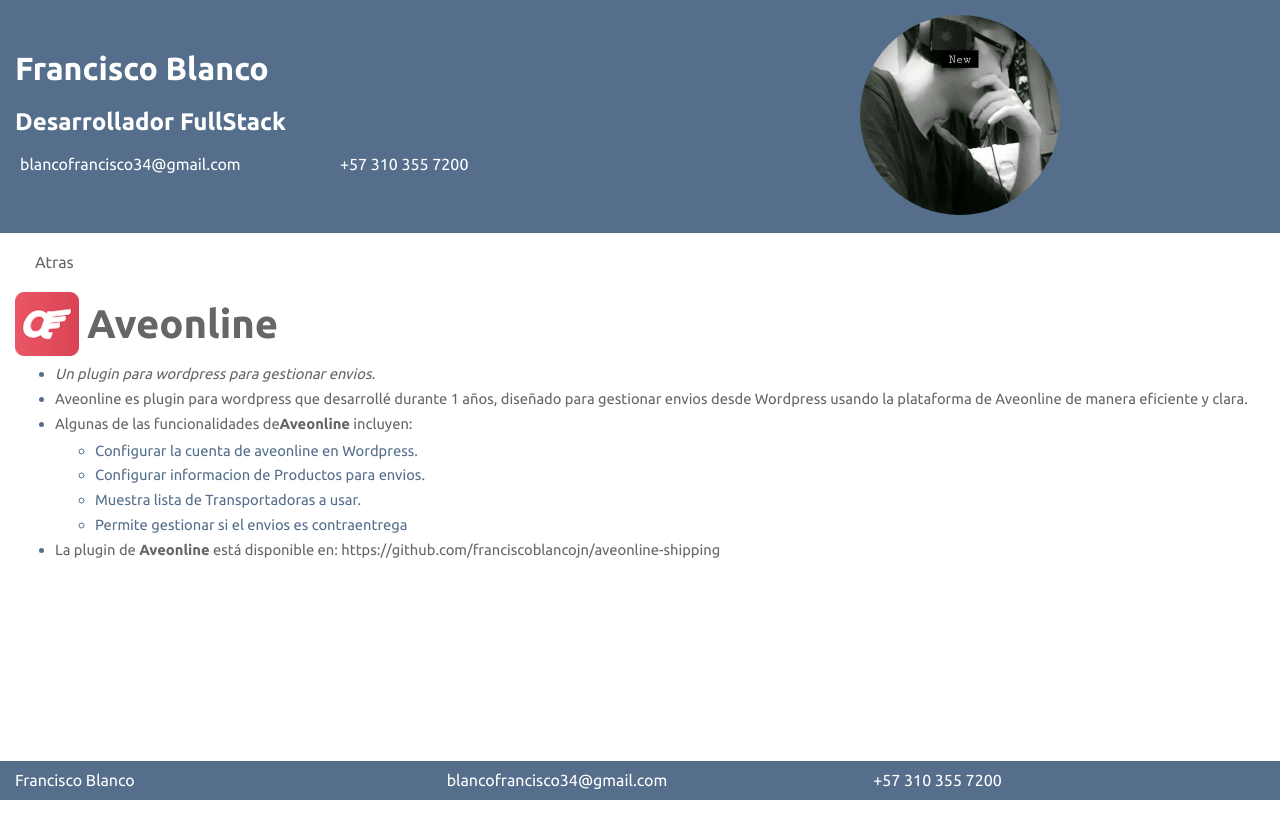
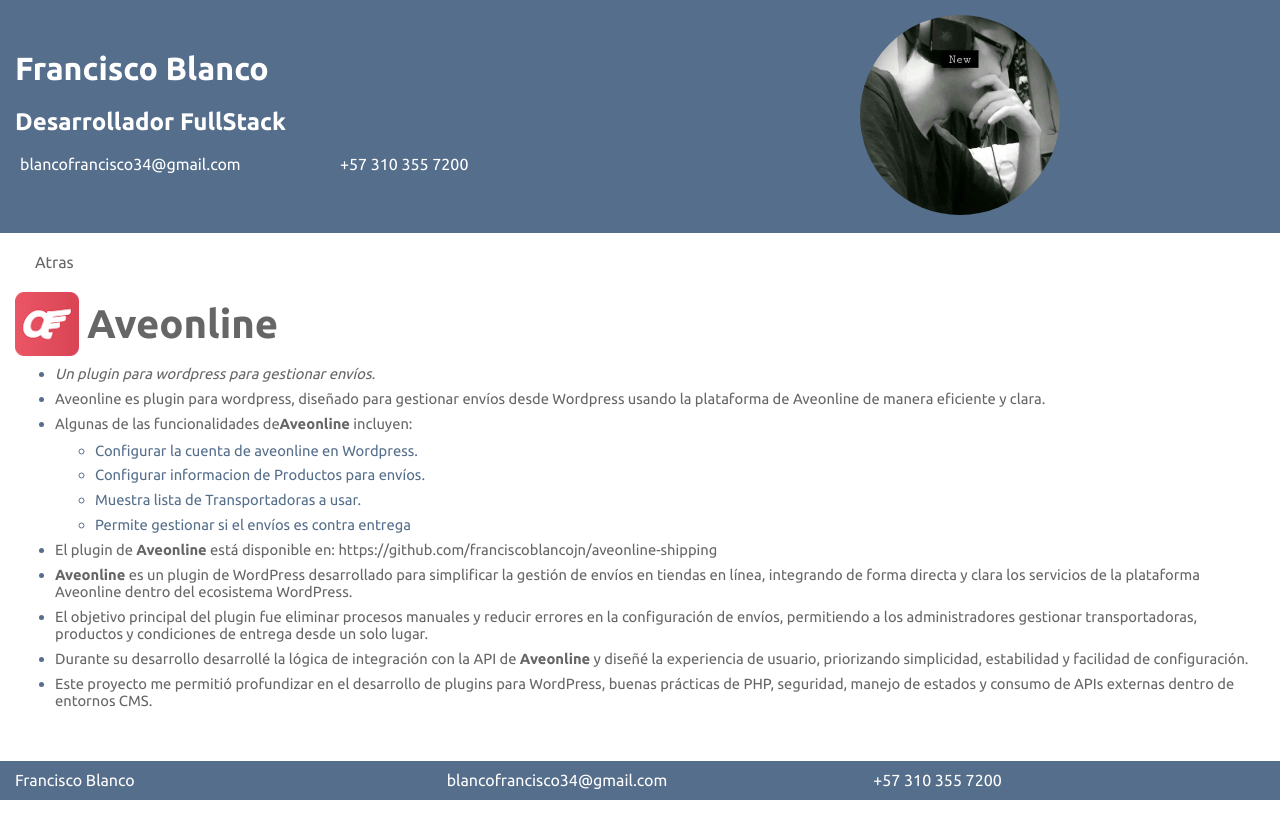
Before and after one commit to franciscoblancojn/franciscoblanco, a Next.js app: page /proyectos-mas-importantes/aveonline in a window 1280 px wide. Shown: the top 838 px of the page. Built offline with nearby package versions, Linux system fonts and the light colour scheme.

Commit message:
add more information and fix errors

```diff
--- a/data/proyects.jsx
+++ b/data/proyects.jsx
@@ -1,7 +1,7 @@
 export const DataProyects = [
   {
-    img:"/proyects/fenextjs.svg",
-    imgReplaceTitle:true,
+    img: "/proyects/fenextjs.svg",
+    imgReplaceTitle: true,
     title: "Fenextjs",
     short: [
       <i>
@@ -82,16 +82,48 @@
         </a>
       </>,
     ],
-    description: [],
+    description: [
+      <>
+        <b>Fenextjs</b> nace como una solución real a problemas repetitivos en
+        el desarrollo de aplicaciones React a gran escala. Tras años trabajando
+        en proyectos complejos, detecté la necesidad de contar con una base
+        sólida, reutilizable y bien estructurada que acelerara el desarrollo sin
+        sacrificar calidad.
+      </>,
+      <>
+        La librería está pensada para equipos y proyectos que buscan{" "}
+        <b>consistencia, mantenibilidad y velocidad</b>. Fenextjs estandariza la
+        forma de construir componentes, manejar estados, formularios, acciones y
+        flujos de datos, reduciendo errores comunes y mejorando la experiencia
+        del desarrollador.
+      </>,
+      <>
+        Uno de los principales enfoques de Fenextjs es la <b>escalabilidad</b>.
+        Cada componente y hook está diseñado para ser extensible, tipado y
+        desacoplado, permitiendo que los proyectos crezcan sin volverse
+        difíciles de mantener.
+      </>,
+      <>
+        Actualmente Fenextjs es utilizado como base en proyectos personales y
+        profesionales, sirviendo como núcleo para otras librerías y plataformas
+        más grandes, demostrando su robustez y flexibilidad en entornos reales.
+      </>,
+      <>
+        <b>Fenextjs</b> ha permitido reducir significativamente el tiempo de desarrollo en
+        nuevos proyectos, mejorar la coherencia visual y técnica entre equipos, y
+        establecer una base sólida que facilita el mantenimiento y la evolución del
+        código a largo plazo.
+      </>,
+    ],
   },
   {
-    img:"/proyects/aveonline.png",
+    img: "/proyects/aveonline.png",
     title: "Aveonline",
     short: [
-      <i>Un plugin para wordpress para gestionar envios.</i>,
+      <i>Un plugin para wordpress para gestionar envíos.</i>,
       <>
-        Aveonline es plugin para wordpress que desarrollé durante 1 años,
-        diseñado para gestionar envios desde Wordpress usando la plataforma de
+        Aveonline es plugin para wordpress,
+        diseñado para gestionar envíos desde Wordpress usando la plataforma de
         Aveonline de manera eficiente y clara.
       </>,
       <>
@@ -99,13 +131,13 @@
         <b>Aveonline</b> incluyen:
         <ul>
           <li>Configurar la cuenta de aveonline en Wordpress.</li>
-          <li>Configurar informacion de Productos para envios.</li>
+          <li>Configurar informacion de Productos para envíos.</li>
           <li>Muestra lista de Transportadoras a usar.</li>
-          <li>Permite gestionar si el envios es contraentrega</li>
+          <li>Permite gestionar si el envíos es contra entrega</li>
         </ul>
       </>,
       <>
-        La plugin de <b>Aveonline</b> está disponible en:{" "}
+        El plugin de <b>Aveonline</b> está disponible en:{" "}
         <a
           href="https://github.com/franciscoblancojn/aveonline-shipping"
           target="_blank"
@@ -114,11 +146,34 @@
         </a>
       </>,
     ],
-    description: [],
+    description: [
+      <>
+        <b>Aveonline</b> es un plugin de WordPress desarrollado para simplificar
+        la gestión de envíos en tiendas en línea, integrando de forma directa y
+        clara los servicios de la plataforma Aveonline dentro del ecosistema
+        WordPress.
+      </>,
+      <>
+        El objetivo principal del plugin fue eliminar procesos manuales y
+        reducir errores en la configuración de envíos, permitiendo a los
+        administradores gestionar transportadoras, productos y condiciones de
+        entrega desde un solo lugar.
+      </>,
+      <>
+        Durante su desarrollo desarrollé la lógica de integración con la API de{" "}
+        <b>Aveonline</b> y diseñé la experiencia de usuario, priorizando simplicidad,
+        estabilidad y facilidad de configuración.
+      </>,
+      <>
+        Este proyecto me permitió profundizar en el desarrollo de plugins para
+        WordPress, buenas prácticas de PHP, seguridad, manejo de estados y
+        consumo de APIs externas dentro de entornos CMS.
+      </>,
+    ],
   },
   {
-    img:"/proyects/xell.svg",
-    imgReplaceTitle:true,
+    img: "/proyects/xell.svg",
+    imgReplaceTitle: true,
     title: "Xell",
     short: [
       <i>
@@ -179,6 +234,31 @@
         </a>
       </>,
     ],
-    description: [],
+    description: [
+      <>
+        <b>Xell</b> es una plataforma empresarial completa diseñada para
+        centralizar la operación de negocios de distintos tamaños en una sola
+        solución digital, eliminando la necesidad de múltiples sistemas
+        desconectados.
+      </>,
+      <>
+        Durante más de 3 años participé activamente en el diseño, arquitectura y
+        desarrollo de la plataforma, abordando tanto el frontend como la lógica
+        de negocio, con un fuerte enfoque en <b>rendimiento</b>,{" "}
+        <b>usabilidad</b> y <b>seguridad</b>.
+      </>,
+      <>
+        Uno de los mayores retos de Xell fue manejar la complejidad de múltiples
+        módulos (CRM, inventarios, ventas, POS, cajas y reportes) manteniendo
+        una experiencia fluida. Para ello se implementó una arquitectura modular
+        basada en librerías reutilizables.
+      </>,
+      <>
+        Gracias a esta modularización, Xell logró escalar de forma ordenada,
+        facilitando nuevas funcionalidades, integraciones externas y
+        personalización según el tipo de negocio, sin comprometer la estabilidad
+        del sistema.
+      </>,
+    ],
   },
 ];
```
